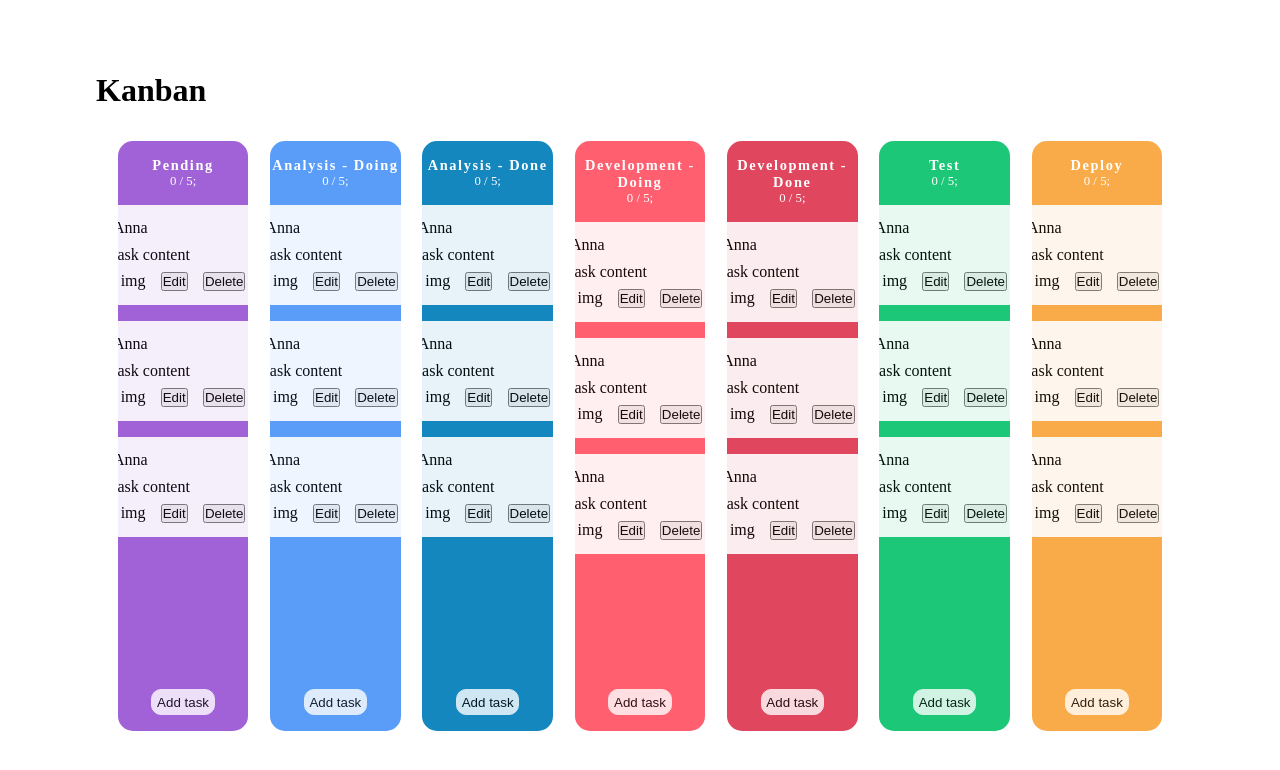
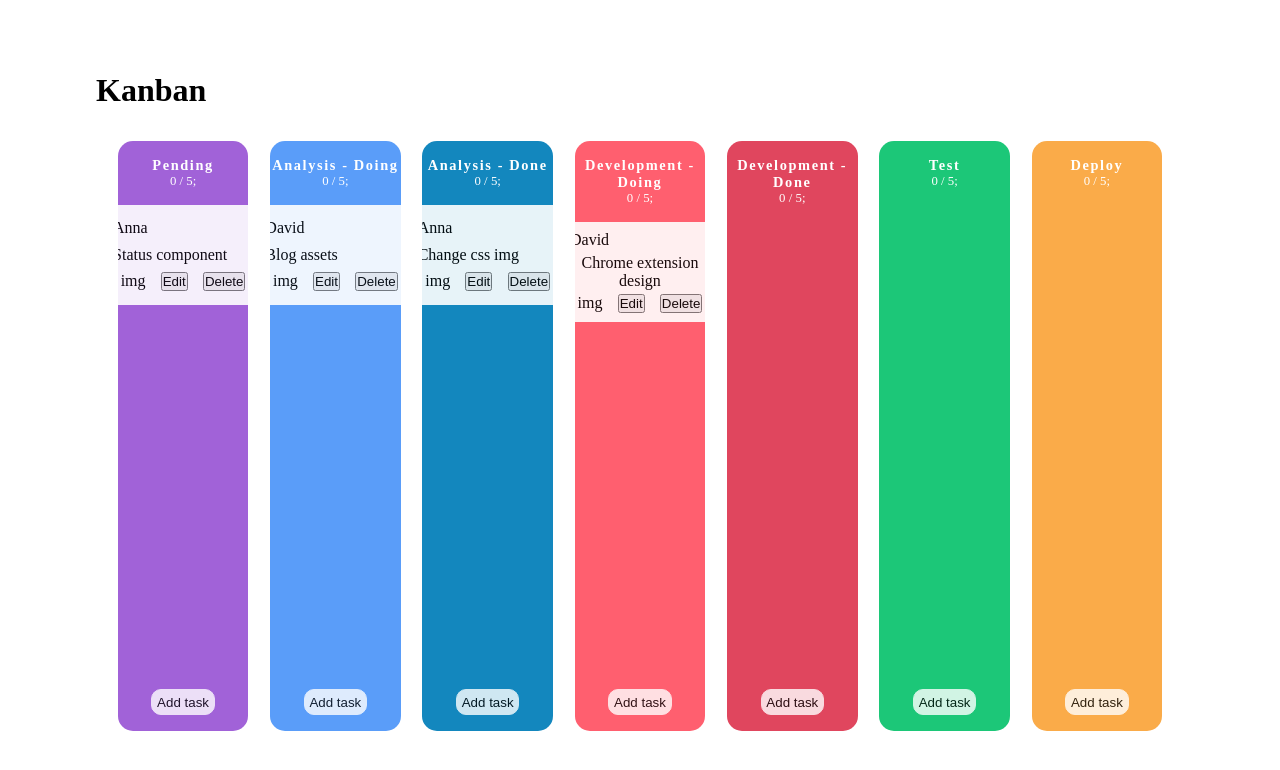
Before and after one commit to axseinga/kanbanboard-app-react, a React (Create React App) app: page / in a window 1280 px wide. Shown: the top 770 px of the page. Built offline with nearby package versions, Linux system fonts and the light colour scheme.

Commit message:
filter and map tasks based on matching id

```diff
--- a/src/KanbanColumn.css
+++ b/src/KanbanColumn.css
@@ -9,7 +9,7 @@
     overflow: scroll;
 }
 
-.KanbanColumn-main {
+.KanbanColumns-tasks-container {
     display: flex;
     flex-direction: column;
     justify-content: center;
--- a/src/KanbanColumn.js
+++ b/src/KanbanColumn.js
@@ -1,8 +1,10 @@
-import React from "react";
+import React, { useContext } from "react";
+import { TasksContext } from "./context/TasksContext";
 import KanbanTask from "./KanbanTask";
 import "./KanbanColumn.css";
 
 const KanbanColumn = (props) => {
+    const tasks = useContext(TasksContext);
     return (
         <div
             className="KanbanColumn"
@@ -14,9 +16,11 @@ const KanbanColumn = (props) => {
                     {props.columnData.tasks} / {props.columnData.limit};
                 </p>
                 <div className="KanbanColumns-tasks-container">
-                    <KanbanTask />
-                    <KanbanTask />
-                    <KanbanTask />
+                    {tasks
+                        .filter((task) => task.idColumn === props.columnData.id)
+                        .map((task) => {
+                            return <KanbanTask key={task.id} task={task} />;
+                        })}
                 </div>
             </div>
             <div className="KanbanColumn-footer">
--- a/src/KanbanData.js
+++ b/src/KanbanData.js
@@ -55,8 +55,8 @@ export const columnsRawData = [
 ];
 
 export const tasksRowData = [
-    { id: 1, name: "Status component", idColumn: 1, user: "Anna" },
-    { id: 2, name: "Blog assets", idColumn: 1, user: "David" },
-    { id: 3, name: "Change css img", idColumn: 1, user: "Anna" },
-    { id: 4, name: "Chrome extension design", idColumn: 1, user: "David" },
+    { id: 1, text: "Status component", idColumn: 1, user: "Anna" },
+    { id: 2, text: "Blog assets", idColumn: 2, user: "David" },
+    { id: 3, text: "Change css img", idColumn: 3, user: "Anna" },
+    { id: 4, text: "Chrome extension design", idColumn: 4, user: "David" },
 ];
--- a/src/KanbanTask.js
+++ b/src/KanbanTask.js
@@ -1,15 +1,15 @@
-import React, { useContext } from "react";
-import { TasksContext } from "./context/TasksContext";
+import React from "react";
 import "./KanbanTask.css";
 
-const KanbanTask = () => {
-    const tasks = useContext(TasksContext);
+const KanbanTask = (props) => {
     return (
         <div className="KanbanTask">
             <div className="KanbanTask-assigned">
-                <span className="KanbanTask-assigned-img">Anna</span>
+                <span className="KanbanTask-assigned-img">
+                    {props.task.user}
+                </span>
             </div>
-            <div className="KanbanTask-content">task content</div>
+            <div className="KanbanTask-content">{props.task.text}</div>
             <div className="KanbanTask-options">
                 <span className="KanbanTask-added">img</span>
                 <button className="KanbanTask-btn-edit">Edit</button>
```
